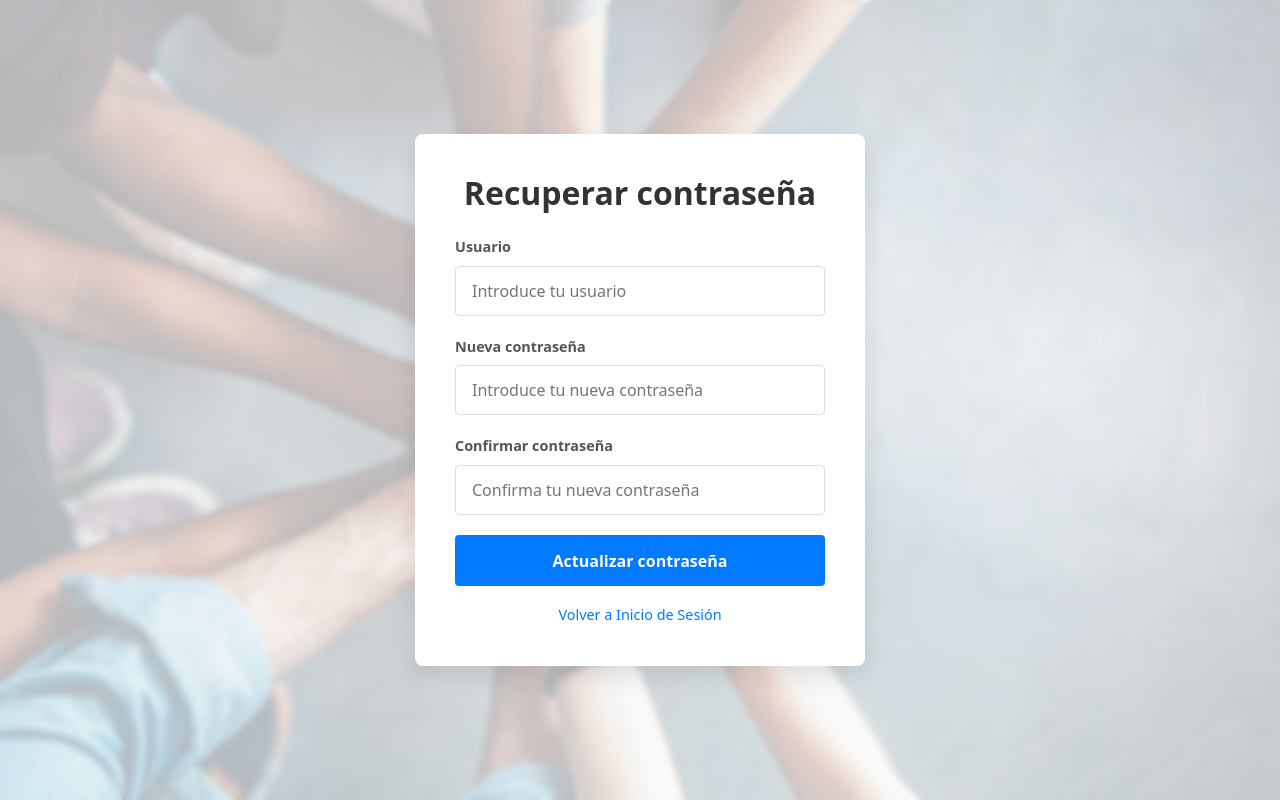
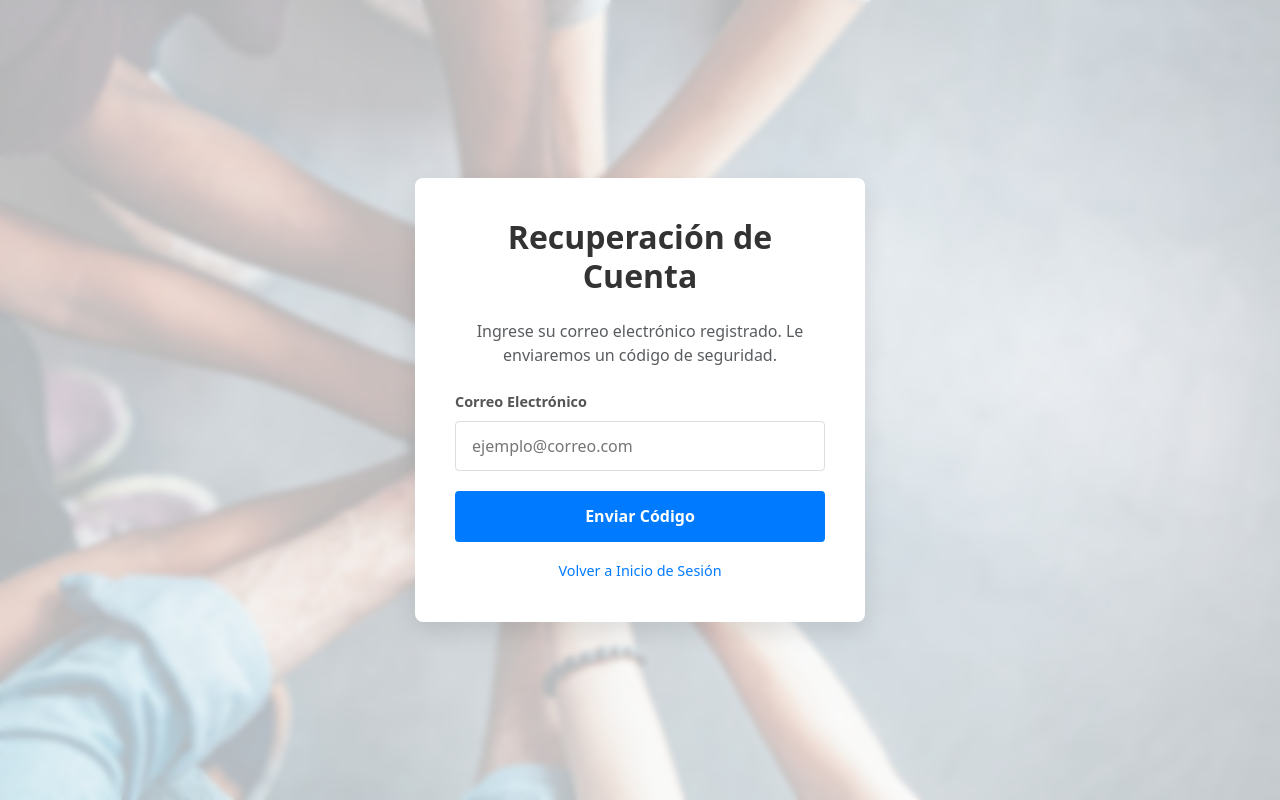
Before and after one commit to Cdiezlop/Udea_PI1_Gestor_proyectos, a React (Create React App) app in the folder frontend/frontend-gestorProyectos-develop/: page /recuperar-contrasena in a window 1280 px wide. Built offline with nearby package versions, Linux system fonts and the light colour scheme.

Commit message:
Implementacion en el front para recuperar contraseña con TOKEN.

```diff
--- a/frontend/frontend-gestorProyectos-develop/src/components/RecuperarContrasena.js
+++ b/frontend/frontend-gestorProyectos-develop/src/components/RecuperarContrasena.js
@@ -1,47 +1,55 @@
 import React, { useState } from "react";
-import { useNavigate, Link } from "react-router-dom"; // Importa Link
-import { recuperarContrasenaService } from "../services/recuperarContrasenaService";
+import { useNavigate, Link } from "react-router-dom";
+import {
+  solicitarRecuperacionService,
+  restablecerContrasenaService
+} from "../services/recuperarContrasenaService";
 import "../styles/RecuperarContrasena.css";
 
 function RecuperarContrasena() {
-  const [formData, setFormData] = useState({
-    usuario: "",
-    nuevaContrasena: "",
-    confirmarContrasena: "",
-  });
+  const [step, setStep] = useState(1); // 1: Solicitar correo, 2: Cambiar contraseña
+  const [email, setEmail] = useState("");
+  const [token, setToken] = useState("");
+  const [newPassword, setNewPassword] = useState("");
+  const [confirmPassword, setConfirmPassword] = useState("");
   const [loading, setLoading] = useState(false);
   const navigate = useNavigate();
 
-  const handleChange = (e) => {
-    setFormData({
-      ...formData,
-      [e.target.name]: e.target.value,
-    });
+  // Paso 1: Enviar correo para pedir código
+  const handleRequestCode = async (e) => {
+    e.preventDefault();
+    if (!email) return alert("Por favor ingrese su correo.");
+
+    setLoading(true);
+    try {
+      await solicitarRecuperacionService(email);
+      alert(`Se ha enviado un código de recuperación a ${email}`);
+      setStep(2); // Avanzar al siguiente paso
+    } catch (error) {
+      alert(error.message);
+    } finally {
+      setLoading(false);
+    }
   };
 
-  const handleSubmit = async (e) => {
+  // Paso 2: Restablecer con código y nueva clave
+  const handleResetPassword = async (e) => {
     e.preventDefault();
-
-    if (formData.nuevaContrasena !== formData.confirmarContrasena) {
-      alert("Las contraseñas no coinciden.");
-      return;
+    if (!token || !newPassword || !confirmPassword) {
+      return alert("Todos los campos son obligatorios.");
+    }
+    if (newPassword !== confirmPassword) {
+      return alert("Las contraseñas no coinciden.");
     }
 
     setLoading(true);
-
     try {
-      await recuperarContrasenaService(
-        formData.usuario,
-        formData.nuevaContrasena,
-        formData.confirmarContrasena
-      );
-
-      alert("Contraseña actualizada correctamente");
-      setFormData({ usuario: "", nuevaContrasena: "", confirmarContrasena: "" });
-
+      // Solo enviamos token y nueva contraseña al servicio
+      await restablecerContrasenaService(token, newPassword);
+      alert("¡Contraseña actualizada con éxito!");
       navigate("/login");
     } catch (error) {
-      alert(error.message || "Error al actualizar la contraseña");
+      alert(error.message);
     } finally {
       setLoading(false);
     }
@@ -50,66 +58,93 @@ function RecuperarContrasena() {
   return (
     <div className="recuperar-contrasena-page">
       <div className="recuperar-contrasena-container">
-        <h2>Recuperar contraseña</h2>
+        <h2>Recuperación de Cuenta</h2>
 
-        <form onSubmit={handleSubmit}>
+        {step === 1 && (
+          <form onSubmit={handleRequestCode}>
+            <p className="text-muted text-center mb-4">
+              Ingrese su correo electrónico registrado. Le enviaremos un código de seguridad.
+            </p>
             <div className="input-field">
-            <label htmlFor="usuario">Usuario</label>
+              <label htmlFor="email">Correo Electrónico</label>
               <input
-              type="text"
-              id="usuario"
-              name="usuario"
-              value={formData.usuario}
-              onChange={handleChange}
-              placeholder="Introduce tu usuario"
+                type="email"
+                id="email"
+                value={email}
+                onChange={(e) => setEmail(e.target.value)}
+                placeholder="ejemplo@correo.com"
                 required
                 disabled={loading}
               />
             </div>
+            <button type="submit" className="btn-submit" disabled={loading}>
+              {loading ? "Enviando..." : "Enviar Código"}
+            </button>
+          </form>
+        )}
 
+        {step === 2 && (
+          <form onSubmit={handleResetPassword}>
+            <p className="text-muted text-center mb-4">
+              Ingrese el código recibido y su nueva contraseña.
+            </p>
             <div className="input-field">
-            <label htmlFor="nuevaContrasena">Nueva contraseña</label>
+              <label htmlFor="token">Código de Verificación</label>
               <input
-              type="password"
-              id="nuevaContrasena"
-              name="nuevaContrasena"
-              value={formData.nuevaContrasena}
-              onChange={handleChange}
-              placeholder="Introduce tu nueva contraseña"
+                type="text"
+                id="token"
+                value={token}
+                onChange={(e) => setToken(e.target.value)}
+                placeholder="Código recibido"
                 required
                 disabled={loading}
               />
             </div>
-
             <div className="input-field">
-            <label htmlFor="confirmarContrasena">Confirmar contraseña</label>
+              <label htmlFor="newPassword">Nueva Contraseña</label>
               <input
                 type="password"
-              id="confirmarContrasena"
-              name="confirmarContrasena"
-              value={formData.confirmarContrasena}
-              onChange={handleChange}
-              placeholder="Confirma tu nueva contraseña"
+                id="newPassword"
+                value={newPassword}
+                onChange={(e) => setNewPassword(e.target.value)}
+                placeholder="Nueva contraseña"
                 required
                 disabled={loading}
               />
             </div>
+            <div className="input-field">
+              <label htmlFor="confirmPassword">Confirmar Contraseña</label>
+              <input
+                type="password"
+                id="confirmPassword"
+                value={confirmPassword}
+                onChange={(e) => setConfirmPassword(e.target.value)}
+                placeholder="Repita la contraseña"
+                required
+                disabled={loading}
+              />
+            </div>
+            <button type="submit" className="btn-submit" disabled={loading}>
+              {loading ? "Actualizando..." : "Cambiar Contraseña"}
+            </button>
 
+            {/* Opción para volver atrás si se equivocó de correo */}
+            <div className="text-center mt-2">
                 <button
-            type="submit"
-            className="btn-submit"
+                    type="button"
+                    className="btn btn-link btn-sm text-decoration-none"
+                    onClick={() => setStep(1)}
                     disabled={loading}
                 >
-            {loading ? "Actualizando..." : "Actualizar contraseña"}
+                    ¿No recibiste el código? Intentar de nuevo
                 </button>
+            </div>
           </form>
+        )}
 
-        {/* --- BOTÓN VOLVER AÑADIDO --- */}
         <div className="text-center mt-3">
           <Link to="/login">Volver a Inicio de Sesión</Link>
         </div>
-        {/* --- FIN BOTÓN VOLVER --- */}
-
       </div>
     </div>
   );
--- a/frontend/frontend-gestorProyectos-develop/src/services/recuperarContrasenaService.js
+++ b/frontend/frontend-gestorProyectos-develop/src/services/recuperarContrasenaService.js
@@ -1,7 +1,9 @@
-import { API_BASE } from "../config"; // Importa la URL base
+import { API_BASE } from "../config";
 
-export const recuperarContrasenaService = async (username, newPassword, confirmPassword) => {
-  const url = `${API_BASE}/api/usuario/change-password`; // Construye la URL completa
+// 1. Solicitar el envío del código/token al correo
+export const solicitarRecuperacionService = async (email) => {
+  // El backend usa @RequestParam, así que enviamos el email en la URL
+  const url = `${API_BASE}/api/usuario/forgot-password?email=${encodeURIComponent(email)}`;
 
   try {
     const response = await fetch(url, {
@@ -9,28 +11,46 @@ export const recuperarContrasenaService = async (username, newPassword, confirmP
       headers: {
         "Content-Type": "application/json",
       },
+    });
+
+    if (!response.ok) {
+      // Intentamos leer el error como texto, ya que el backend devuelve strings
+      const errorText = await response.text();
+      throw new Error(errorText || "No se pudo enviar el código de recuperación.");
+    }
+
+    // El backend devuelve texto plano ("Correo enviado"), no un JSON
+    return await response.text();
+  } catch (error) {
+    throw error;
+  }
+};
+
+// 2. Enviar el token y la nueva contraseña
+export const restablecerContrasenaService = async (token, newPassword) => {
+  const url = `${API_BASE}/api/usuario/reset-password`;
+
+  try {
+    const response = await fetch(url, {
+      method: "POST",
+      headers: {
+        "Content-Type": "application/json",
+      },
+      // El backend espera un ResetPasswordDTO (token y newPassword)
       body: JSON.stringify({
-        username,
-        newPassword,
-        confirmPassword,
+        token: token,
+        newPassword: newPassword
       }),
     });
 
     if (!response.ok) {
-      // Intenta obtener un mensaje de error del backend
-      let errorMsg = "Error al actualizar la contraseña";
-      try {
-        const errorData = await response.json();
-        if (errorData && errorData.message) {
-          errorMsg = errorData.message;
-        }
-      } catch (e) { /* No hacer nada si no hay JSON */}
-      throw new Error(errorMsg);
+      const errorText = await response.text();
+      throw new Error(errorText || "Error al restablecer la contraseña.");
     }
 
-    const data = await response.json();
-    return data; // Devuelve la respuesta del backend
+    // El backend devuelve texto plano ("Contraseña actualizada correctamente")
+    return await response.text();
   } catch (error) {
-    throw error; // Propaga el error para manejarlo en el componente
+    throw error;
   }
 };
```
Lines whose indentation alone changed are shown as unchanged.
